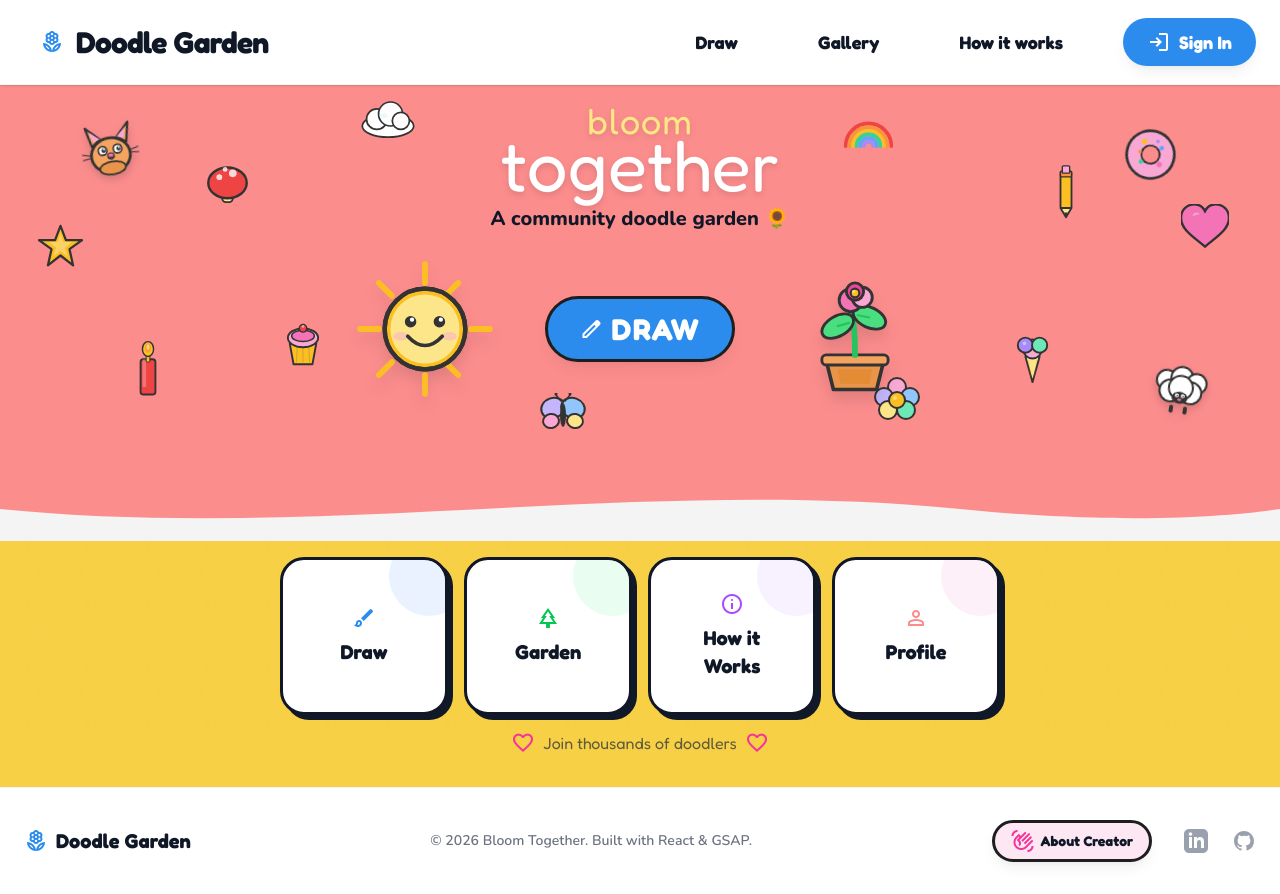
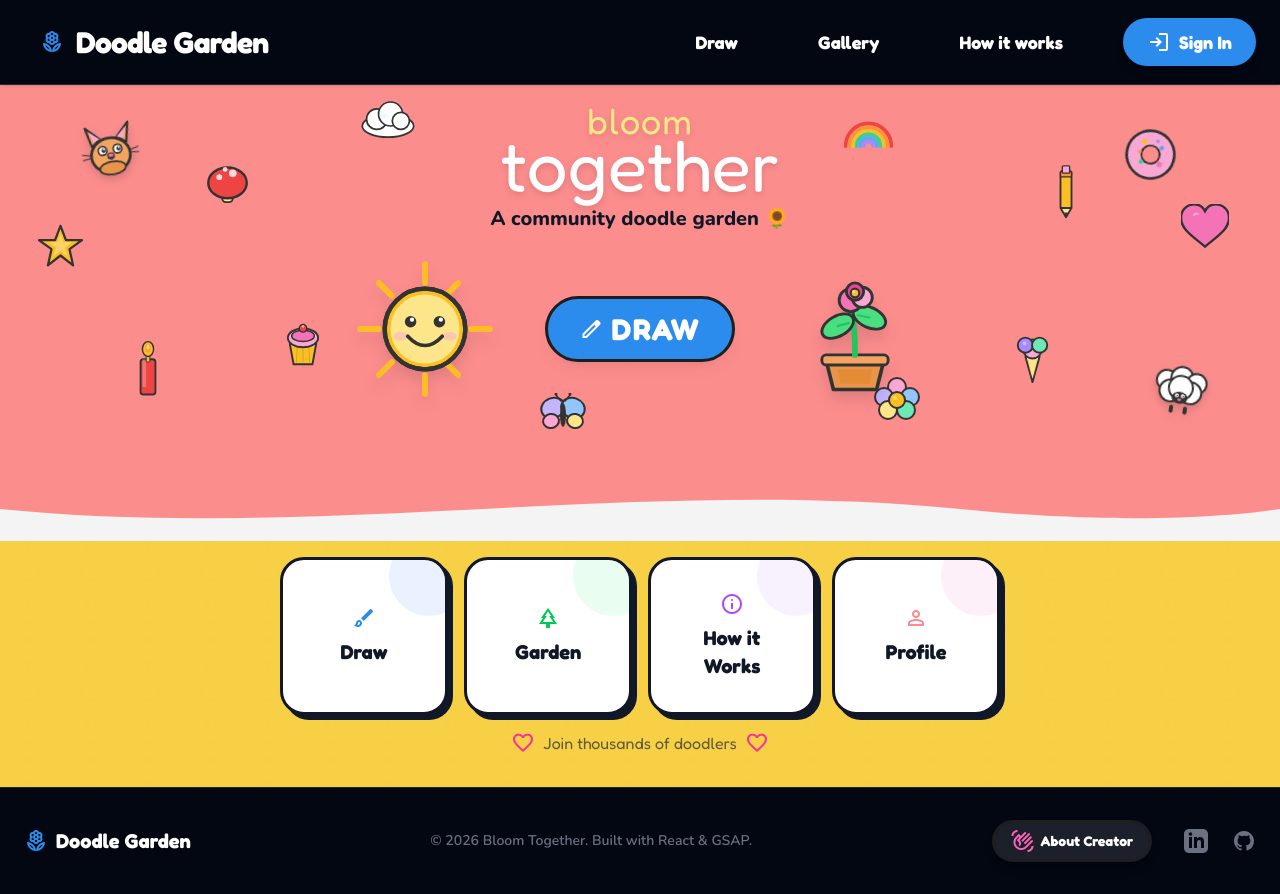
Before and after one commit to TheAyushTandon/community-doodle-garden, a Next.js app: page / in a window 1280 px wide. Built offline with nearby package versions, Linux system fonts and the light colour scheme; no server answers.

Commit message:
feat: dark theme for nav and footer (bg-gray-950)

```diff
--- a/src/components/Footer.tsx
+++ b/src/components/Footer.tsx
@@ -2,20 +2,20 @@ import TransitionLink from './TransitionLink';
 
 export default function Footer() {
     return (
-        <footer className="bg-white border-t border-gray-100 mt-auto">
+        <footer className="bg-gray-950 border-t border-gray-800 mt-auto">
             <div className="container mx-auto px-6 py-8 flex flex-col md:flex-row justify-between items-center gap-6">
-                <div className="flex items-center gap-2 font-display text-xl font-extrabold text-gray-900">
+                <div className="flex items-center gap-2 font-display text-xl font-extrabold text-white">
                     <span className="material-symbols-outlined text-primary">local_florist</span>
                     Doodle Garden
                 </div>
 
                 <div className="text-gray-500 text-sm font-semibold">
-                    © {new Date().getFullYear()} Bloom Together. Built with React & GSAP.
+                    © {new Date().getFullYear()} Bloom Together. Built with React &amp; GSAP.
                 </div>
 
-                <div className="flex gap-4 sm:gap-6 items-center text-gray-400">
-                    <TransitionLink href="/author" className="bubbly-btn bg-pink-100 text-gray-900 !px-4 !py-1.5 !text-sm border-[2px] shadow-[2px_2px_0px_0px_#111827] hover:shadow-[1px_1px_0px_0px_#111827] flex items-center gap-1.5 mr-2">
-                        <span className="material-symbols-outlined text-base text-pink-500">waving_hand</span>
+                <div className="flex gap-4 sm:gap-6 items-center text-gray-500">
+                    <TransitionLink href="/author" className="bubbly-btn bg-white/10 text-white !px-4 !py-1.5 !text-sm border-[2px] border-gray-600 shadow-[2px_2px_0px_0px_#030712] hover:shadow-[1px_1px_0px_0px_#030712] flex items-center gap-1.5 mr-2">
+                        <span className="material-symbols-outlined text-base text-pink-400">waving_hand</span>
                         About Creator
                     </TransitionLink>
                     <a
--- a/src/components/Navigation.tsx
+++ b/src/components/Navigation.tsx
@@ -33,12 +33,12 @@ export default function Navigation() {
     return (
         <>
             <style>{menuSlideDown}</style>
-            <nav className="bg-white text-gray-900 shadow-sm px-4 md:px-6 py-3 md:py-4 flex justify-between items-center z-50 relative border-b border-gray-100 font-display">
+            <nav className="bg-gray-950 text-white shadow-sm px-4 md:px-6 py-3 md:py-4 flex justify-between items-center z-50 relative border-b border-gray-800 font-display">
                 {/* Logo */}
                 <TransitionLink
                     href="/"
                     onClick={closeMenu}
-                    className="text-xl md:text-3xl tracking-tight flex items-center gap-2 md:gap-3 hover:bg-gray-100 px-3 md:px-4 py-1.5 md:py-2 rounded-full transition-all font-extrabold"
+                    className="text-xl md:text-3xl tracking-tight flex items-center gap-2 md:gap-3 hover:bg-white/10 px-3 md:px-4 py-1.5 md:py-2 rounded-full transition-all font-extrabold"
                 >
                     <span className="material-symbols-outlined text-primary text-2xl md:text-4xl">local_florist</span>
                     <span className="hidden sm:inline">Doodle Garden</span>
@@ -47,11 +47,11 @@ export default function Navigation() {
 
                 {/* Desktop nav links */}
                 <div className="hidden md:flex space-x-10 items-center text-lg font-extrabold">
-                    <TransitionLink href="/draw" className="hover:bg-gray-100 px-5 py-2 rounded-full transition-all hover:text-primary">Draw</TransitionLink>
-                    <TransitionLink href="/garden" className="hover:bg-gray-100 px-5 py-2 rounded-full transition-all hover:text-primary">Gallery</TransitionLink>
-                    <TransitionLink href="/about" className="hover:bg-gray-100 px-5 py-2 rounded-full transition-all hover:text-primary">How it works</TransitionLink>
+                    <TransitionLink href="/draw" className="hover:bg-white/10 px-5 py-2 rounded-full transition-all hover:text-primary">Draw</TransitionLink>
+                    <TransitionLink href="/garden" className="hover:bg-white/10 px-5 py-2 rounded-full transition-all hover:text-primary">Gallery</TransitionLink>
+                    <TransitionLink href="/about" className="hover:bg-white/10 px-5 py-2 rounded-full transition-all hover:text-primary">How it works</TransitionLink>
 
-                    {status === 'loading' && <div className="w-24 h-10 bg-gray-100 rounded-full animate-pulse" />}
+                    {status === 'loading' && <div className="w-24 h-10 bg-white/10 rounded-full animate-pulse" />}
 
                     {status === 'authenticated' && session?.user && (
                         <>
@@ -64,7 +64,7 @@ export default function Navigation() {
                             </TransitionLink>
                             <button
                                 onClick={() => signOut({ callbackUrl: '/' })}
-                                className="bg-gray-100 text-gray-800 px-6 py-2.5 rounded-full font-bold hover:bg-gray-200 transition-colors"
+                                className="bg-white/10 text-white px-6 py-2.5 rounded-full font-bold hover:bg-white/20 transition-colors"
                             >
                                 Sign Out
                             </button>
@@ -84,7 +84,7 @@ export default function Navigation() {
 
                 {/* Mobile hamburger button */}
                 <button
-                    className="md:hidden text-gray-800 focus:outline-none p-2 rounded-full hover:bg-gray-100 transition-colors"
+                    className="md:hidden text-white focus:outline-none p-2 rounded-full hover:bg-white/10 transition-colors"
                     onClick={() => setMenuOpen(!menuOpen)}
                     aria-label="Toggle menu"
                 >
@@ -95,30 +95,30 @@ export default function Navigation() {
 
                 {/* Mobile dropdown menu */}
                 {menuOpen && (
-                    <div className="menu-slide-down md:hidden absolute top-full left-0 right-0 bg-white border-b-4 border-gray-900 shadow-[0_8px_0_0_#111827] z-50 overflow-hidden">
+                    <div className="menu-slide-down md:hidden absolute top-full left-0 right-0 bg-gray-950 border-b-4 border-gray-700 shadow-[0_8px_0_0_#030712] z-50 overflow-hidden">
                         <div className="menu-item-fade flex flex-col font-extrabold text-lg">
-                            <TransitionLink href="/draw" onClick={closeMenu} className="flex items-center gap-3 px-6 py-4 hover:bg-gray-50 border-b border-gray-100 transition-colors">
+                            <TransitionLink href="/draw" onClick={closeMenu} className="flex items-center gap-3 px-6 py-4 hover:bg-white/10 border-b border-gray-800 transition-colors text-white">
                                 <span className="material-symbols-outlined text-primary">brush</span>
                                 Draw
                             </TransitionLink>
-                            <TransitionLink href="/garden" onClick={closeMenu} className="flex items-center gap-3 px-6 py-4 hover:bg-gray-50 border-b border-gray-100 transition-colors">
+                            <TransitionLink href="/garden" onClick={closeMenu} className="flex items-center gap-3 px-6 py-4 hover:bg-white/10 border-b border-gray-800 transition-colors text-white">
                                 <span className="material-symbols-outlined text-primary">park</span>
                                 Gallery
                             </TransitionLink>
-                            <TransitionLink href="/about" onClick={closeMenu} className="flex items-center gap-3 px-6 py-4 hover:bg-gray-50 border-b border-gray-100 transition-colors">
+                            <TransitionLink href="/about" onClick={closeMenu} className="flex items-center gap-3 px-6 py-4 hover:bg-white/10 border-b border-gray-800 transition-colors text-white">
                                 <span className="material-symbols-outlined text-primary">help_outline</span>
                                 How it works
                             </TransitionLink>
 
                             {status === 'authenticated' && session?.user && (
                                 <>
-                                    <TransitionLink href="/profile" onClick={closeMenu} className="flex items-center gap-3 px-6 py-4 hover:bg-gray-50 border-b border-gray-100 transition-colors text-secondary font-bold">
+                                    <TransitionLink href="/profile" onClick={closeMenu} className="flex items-center gap-3 px-6 py-4 hover:bg-white/10 border-b border-gray-800 transition-colors text-secondary font-bold">
                                         <span className="material-symbols-outlined">face</span>
                                         {session.user.name || 'My Profile'}
                                     </TransitionLink>
                                     <button
                                         onClick={() => { closeMenu(); signOut({ callbackUrl: '/' }); }}
-                                        className="flex items-center gap-3 px-6 py-4 hover:bg-red-50 text-red-500 transition-colors w-full text-left"
+                                        className="flex items-center gap-3 px-6 py-4 hover:bg-red-950/50 text-red-400 transition-colors w-full text-left"
                                     >
                                         <span className="material-symbols-outlined">logout</span>
                                         Sign Out
```
